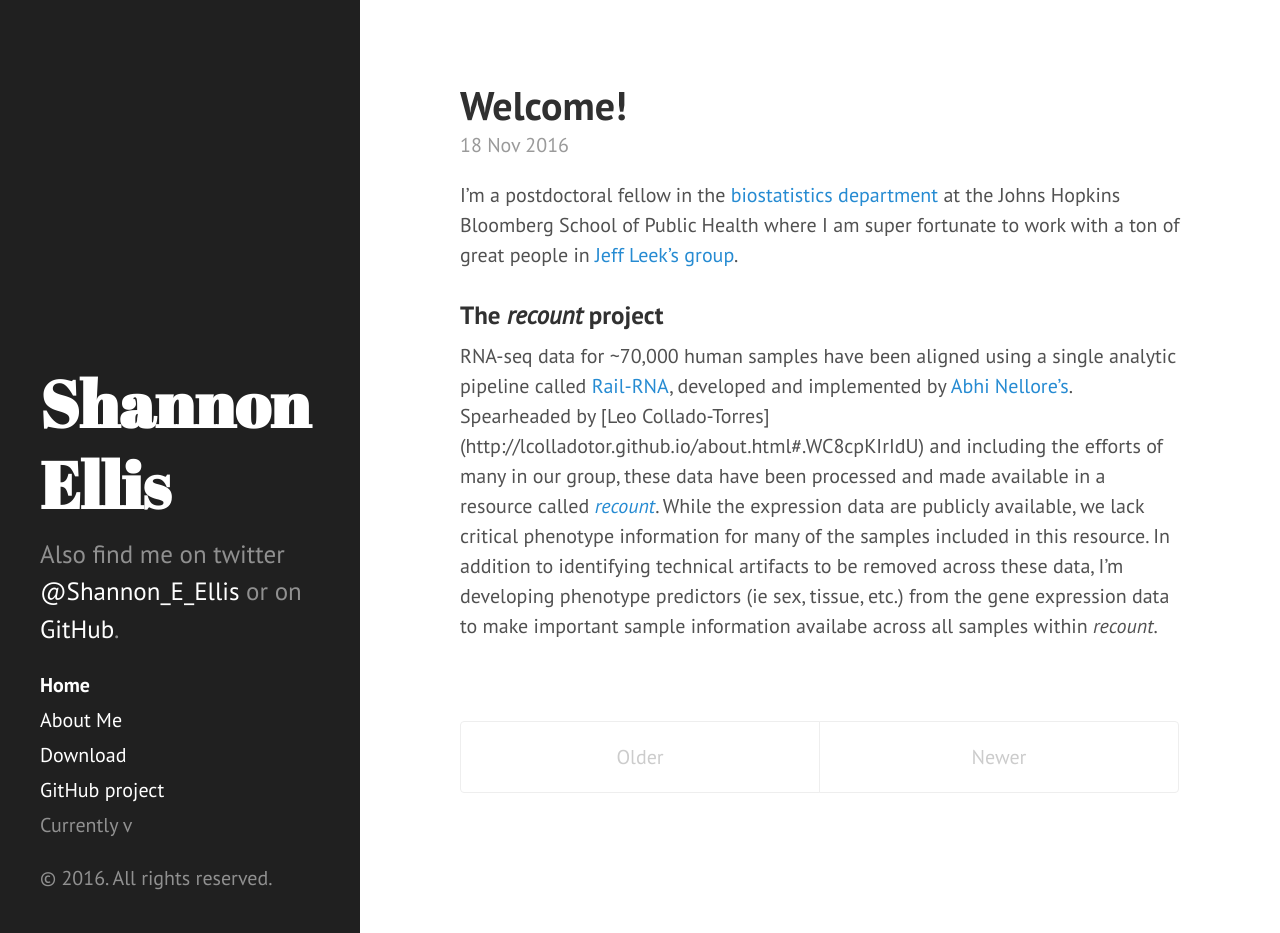
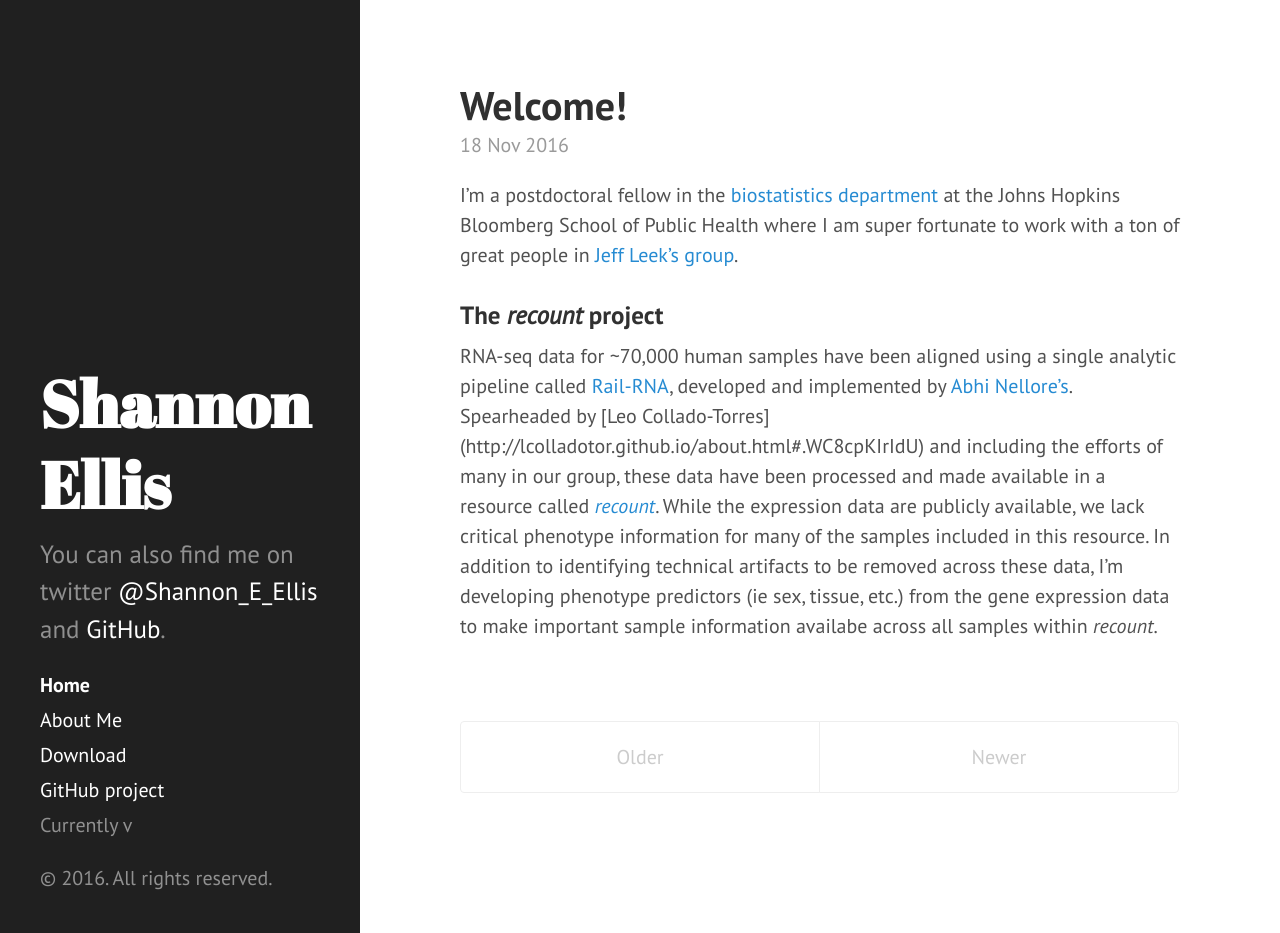
Before and after one commit to ShanEllis/ShanEllis.github.io, a Jekyll site: the page built from index.html, in a window 1280 px wide and 933 px high. Built offline with Jekyll 4.4.1, drawn with Linux system fonts in a browser that asks for light colours; the list of posts is cut into pages by our own code.

Commit message:
Update _config.yml

```diff
--- a/_config.yml
+++ b/_config.yml
@@ -9,7 +9,7 @@
 # Setup
 title:            Shannon Ellis
 tagline:          'Postdoctoral Fellow'
-description:      'Also find me on twitter <a href="http://twitter.com/Shannon_E_Ellis">@Shannon_E_Ellis</a> or on <a href="https://github.com/ShanEllis">GitHub</a>.'
+description:      'You can also find me on twitter <a href="http://twitter.com/Shannon_E_Ellis">@Shannon_E_Ellis</a> and <a href="https://github.com/ShanEllis">GitHub</a>.'
 url:              https://shanellis.github.io/
 baseurl:          /
 
@@ -18,8 +18,3 @@
   url:            https://twitter.com/Shannon_E_Ellis
 
 paginate:         5
-
-
-
-github:
-  repo:           https://github.com/ShanEllis/ShanEllis.github.io
```
